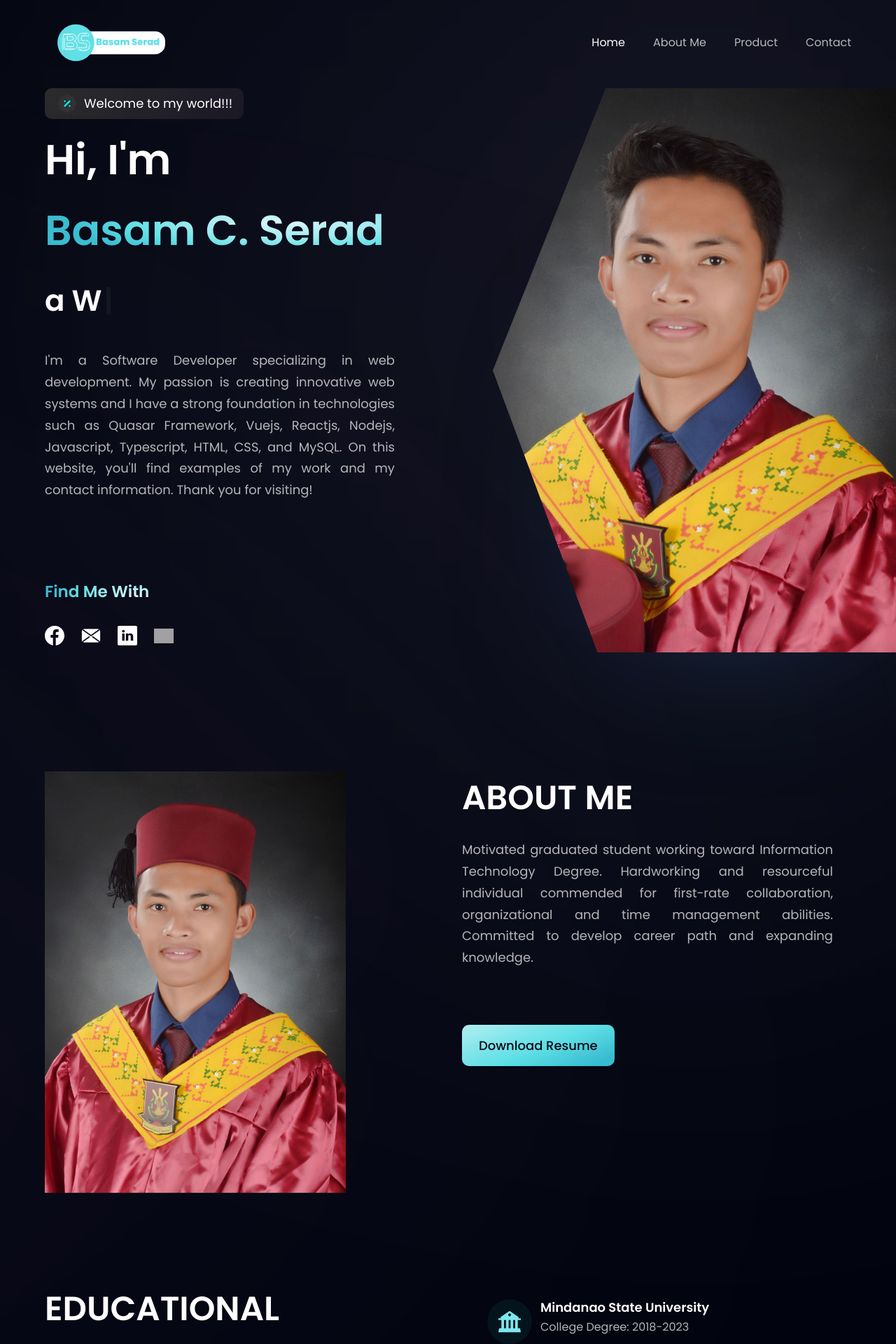
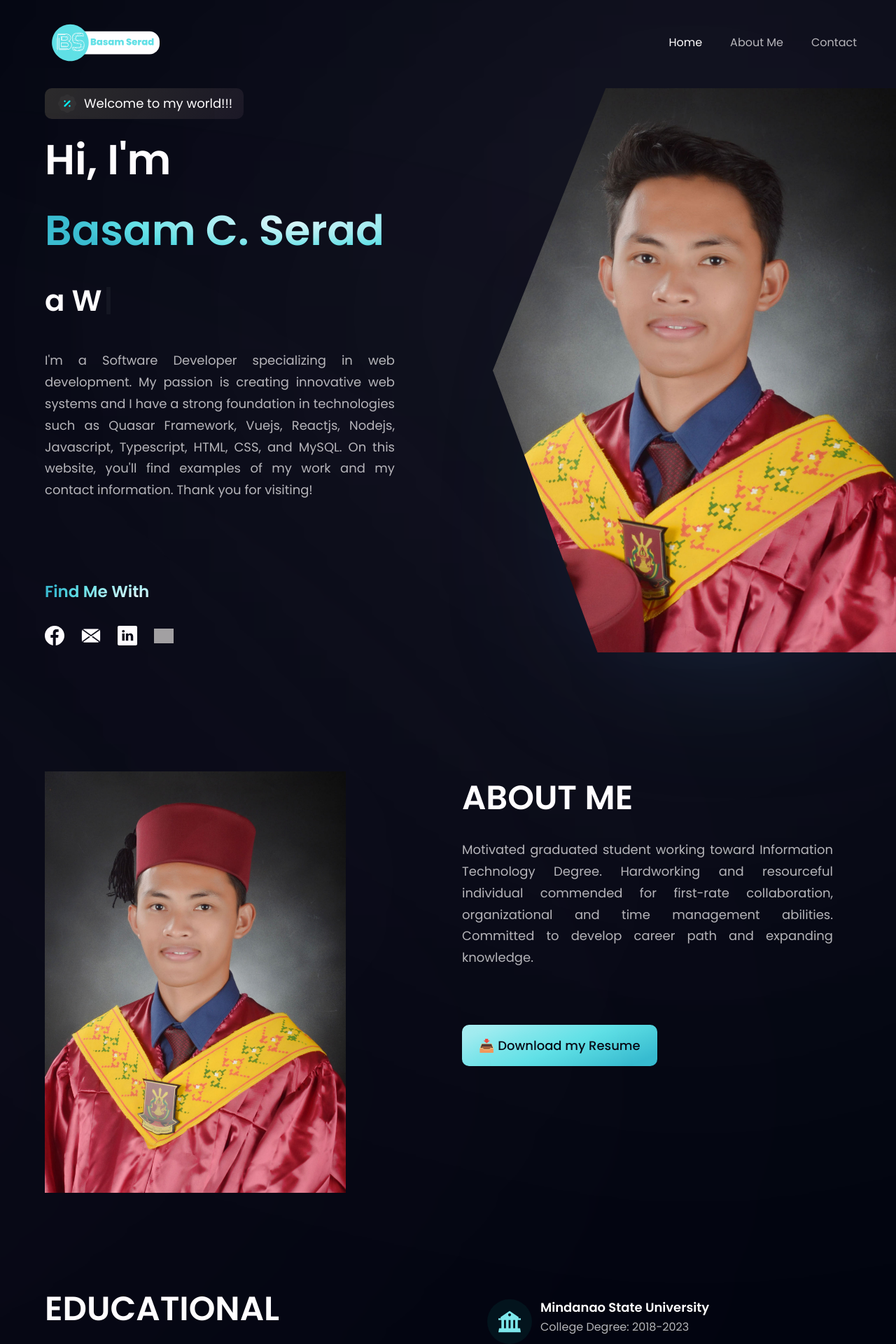
Before and after one commit to basamserad/My-Personal-Website, a React (Vite) app: page / in a window 1280 px wide. Shown: the top 1920 px of the page at 70% size. Built offline with nearby package versions, Linux system fonts and the light colour scheme; grey boxes are pictures that could not be loaded.

Commit message:
Dowload resume and Fix Navbar

```diff
--- a/src/App.jsx
+++ b/src/App.jsx
@@ -2,8 +2,6 @@ import styles from './style';
 import {
   About,
   EducationBG,
-  CardDeal,
-  Clients,
   Footer,
   Navbar,
   ProgrammingLang,
@@ -13,7 +11,7 @@ import {
 
 const App = () => (
   <div className="bg-primary w-full overflow-hidden">
-    <div className={`${styles.paddingX} ${styles.flexCenter}`}>
+    <div className={`${styles.paddingXNav} ${styles.flexCenter}`}>
       <div className={`${styles.boxWidth}`}>
         <Navbar />
       </div>
--- a/src/assets/index.js
+++ b/src/assets/index.js
@@ -39,6 +39,7 @@ import logov1 from './Logo_v1.svg';
 import logov2 from './Logo_v2.svg';
 import mypic from './My Pic.jpg';
 import mypic2 from './My Pic_02.jpg';
+import resume from './Serad, Basam C. Resume.pdf';
 
 export {
   airbnb,
@@ -82,4 +83,5 @@ export {
   logov2,
   mypic,
   mypic2,
+  resume
 };
--- a/src/components/Button.jsx
+++ b/src/components/Button.jsx
@@ -1,11 +1,16 @@
 import React from 'react';
+import { resume } from '../assets';
 
 const Button = ({ styles }) => (
   <button
     type="button"
+    href={resume}
+    download
     className={`py-4 px-6 font-poppins font-medium text-[18px] text-primary bg-blue-gradient rounded-[10px] outline-none ${styles}`}
   >
-    Download Resume
+    <a href={resume} download>
+      📥 Download my Resume
+    </a>
   </button>
 );
 
--- a/src/components/Home.jsx
+++ b/src/components/Home.jsx
@@ -1,5 +1,5 @@
 import styles from '../style';
-import { discount, robot, mypic } from '../assets';
+import { discount, mypic } from '../assets';
 import { Typewriter } from 'react-simple-typewriter';
 import '../css/Home.css';
 
--- a/src/constants/index.js
+++ b/src/constants/index.js
@@ -22,8 +22,6 @@ import {
   email,
   github,
 } from '../assets';
-import { AiFillGithub } from 'react-icons/ai';
-import { AiOutlineMail } from 'react-icons/ai';
 
 export const navLinks = [
   {
@@ -33,10 +31,6 @@ export const navLinks = [
   {
     id: 'about',
     title: 'About Me',
-  },
-  {
-    id: 'product',
-    title: 'Product',
   },
   {
     id: 'contact',
--- a/src/style.js
+++ b/src/style.js
@@ -13,6 +13,7 @@ const styles = {
   paddingY: 'sm:py-16 py-6',
   paddingHomeY: 'sm:py-1 py-6',
   padding: 'sm:px-16 px-6 sm:py-12 py-4',
+  paddingXNav: 'sm:px-14 pl-0 pr-6',
 
   marginX: 'sm:mx-16 mx-6',
   marginY: 'sm:my-16 my-6',
```
Also changed, not shown: 1 other file (tests, documents, lock files or other folders).
